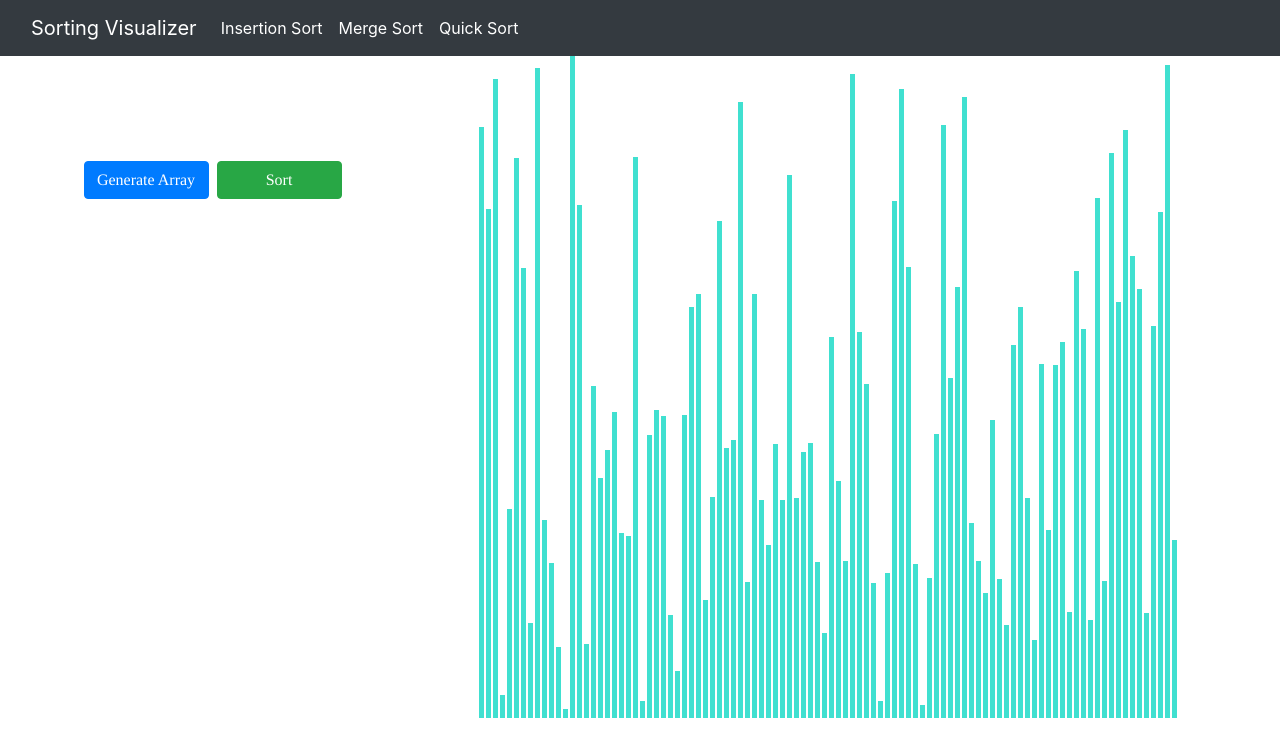
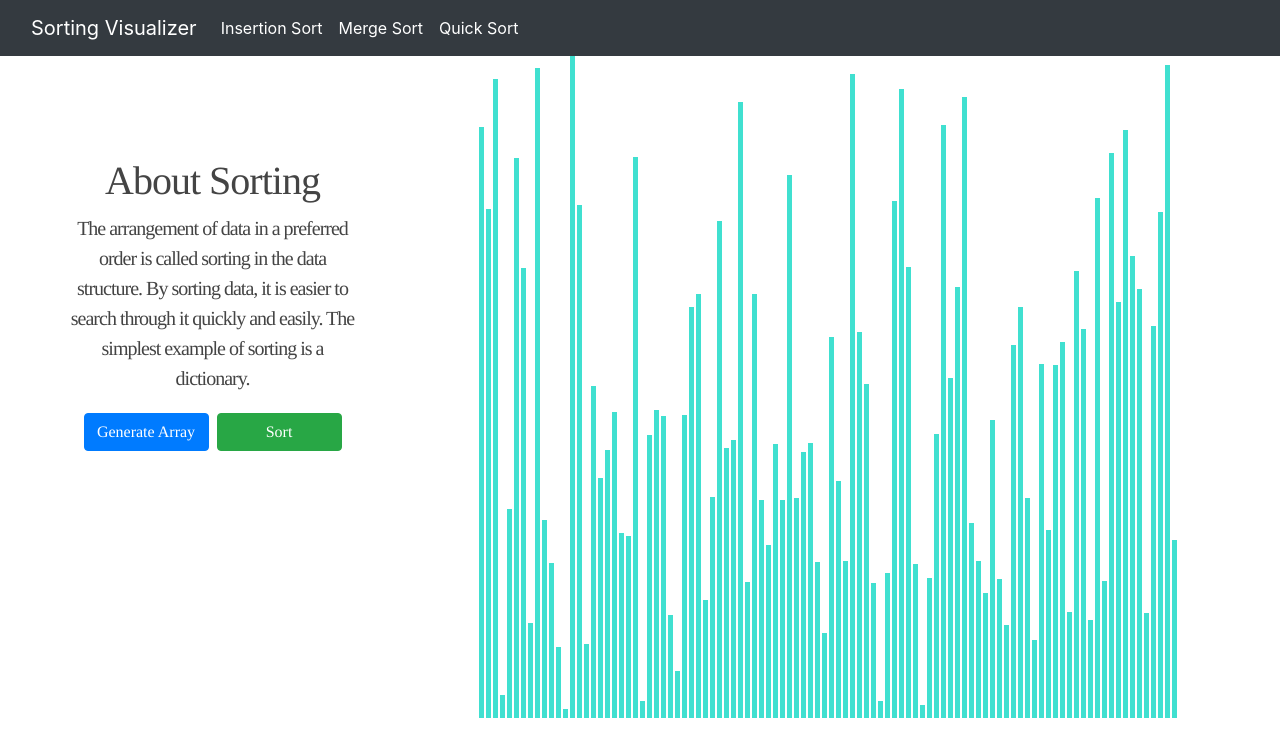
Before and after one commit to somil24/Sorting-Visualizer, a React (Create React App) app: page / in a window 1280 px wide. Shown: the top 756 px of the page. Built offline with nearby package versions, Linux system fonts and the light colour scheme.

Commit message:
changed path

```diff
--- a/src/SortingVisualizer2.0/Navbar.js
+++ b/src/SortingVisualizer2.0/Navbar.js
@@ -7,7 +7,7 @@ function Navbar(){
         <>
  <nav className="navbar navbar-expand-lg navbar-dark bg-dark">
   <div className="container-fluid">
-    <Link className="navbar-brand" to="/home">Sorting Visualizer</Link>
+    <Link className="navbar-brand" to="/">Sorting Visualizer</Link>
     <button className="navbar-toggler" type="button" data-bs-toggle="collapse" data-bs-target="#navbarNavDropdown" aria-controls="navbarNavDropdown" aria-expanded="false" aria-label="Toggle navigation">
       <span className="navbar-toggler-icon"></span>
     </button>
--- a/src/SortingVisualizer2.0/SortingVisualizerBody.js
+++ b/src/SortingVisualizer2.0/SortingVisualizerBody.js
@@ -130,7 +130,7 @@ export default class SortingVisualizerBody extends React.Component{
   <div className="row gx-10">
     <div className="col-md-3 Info">
     <Switch>
-       <Route path="/home" component={SortingHome}/>
+       <Route exact path="/" component={SortingHome}/>
        <Route path="/insertionsort" component={AboutInsertionSort} render={(props)=>{this.insertionSort()}}/>
        <Route path="/mergeSort" component={AboutMergeSort}/>
        <Route path="/quickSort" component={AboutQuickSort}/>
```
